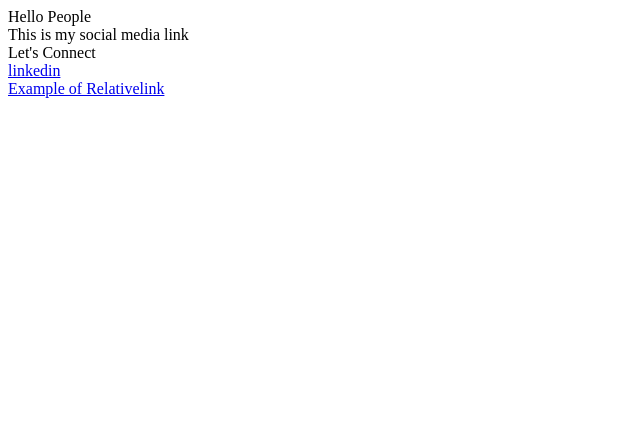
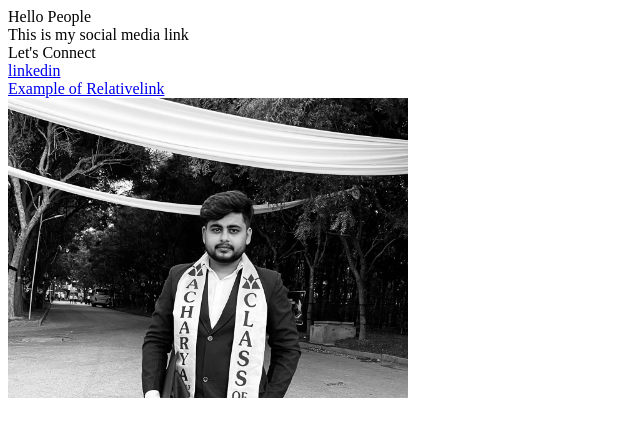
Before and after one commit to sumeetbhande/Tutorial, a plain HTML site: page index.html in a window 1280 px wide. Shown: the whole page, without its empty margins (0-640 px from the left). Drawn offline with Linux system fonts and the light colour scheme.

Commit message:
Added: 1. image.jpg 2. and used our image tag to display the image (image.jpg) on the webpage.

```diff
--- a/index.html
+++ b/index.html
@@ -18,5 +18,7 @@
     <a href="https://www.linkedin.com/in/ssb04/">linkedin</a>
     <br/>
     <a href = "/Relativelink/relative-link.html">Example of Relativelink</a>
+    <br/>
+    <img src="image.jpg" alt="Sumeet Bhaiya" height ="300"> <img/>
 </body>
 </html>
```
Also changed, not shown: image.jpg (added).
